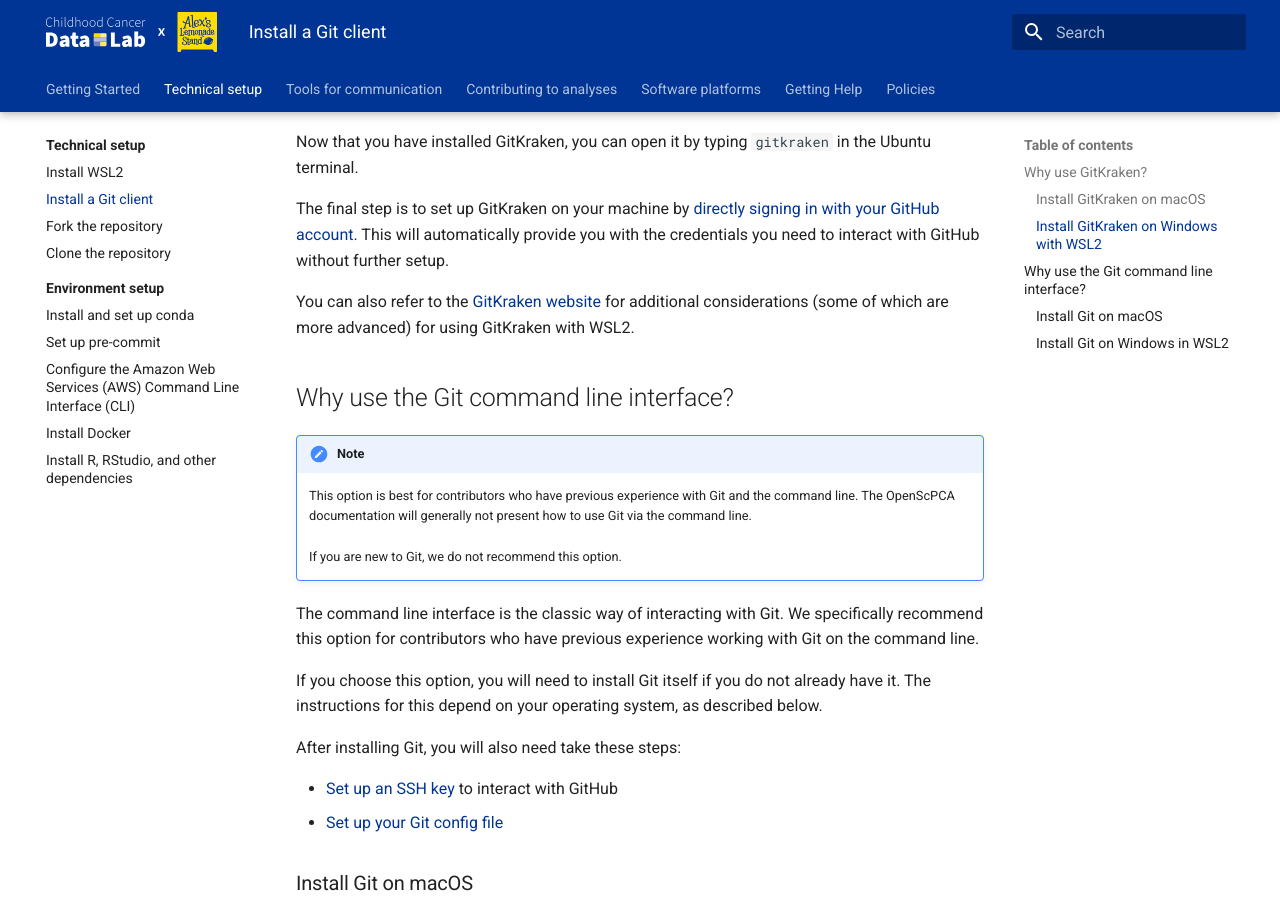
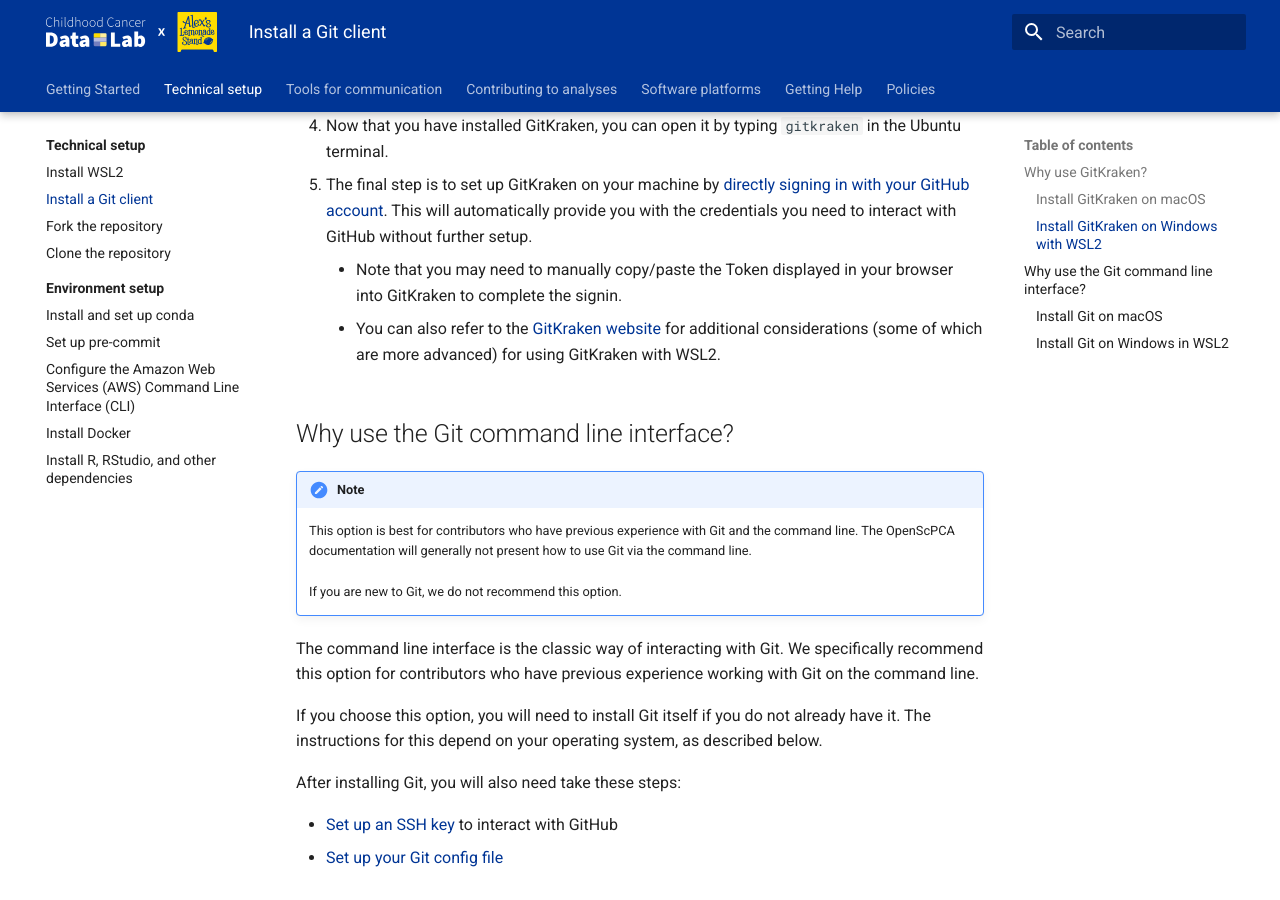
Before and after one commit to AlexsLemonade/OpenScPCA-analysis, an MkDocs documentation site: the page built from docs/technical-setup/install-a-git-client.md, in a window 1280 px wide and 900 px high, scrolled down 1611 px. Built offline with MkDocs 1.6.1 and Material for MkDocs 9.7.7, drawn with Linux system fonts in a browser that asks for light colours.

Commit message:
numbering and you'll probably need to copy/paste

````diff
--- a/docs/technical-setup/install-a-git-client.md
+++ b/docs/technical-setup/install-a-git-client.md
@@ -65,12 +65,12 @@
     rm gitkraken-amd64.deb
     ```
 
-Now that you have installed GitKraken, you can open it by typing `gitkraken` in the Ubuntu terminal.
+1. Now that you have installed GitKraken, you can open it by typing `gitkraken` in the Ubuntu terminal.
 
-The final step is to set up GitKraken on your machine by [directly signing in with your GitHub account](https://help.gitkraken.com/gitkraken-client/github-gitkraken-client/#sign-in-with-github).
+1. The final step is to set up GitKraken on your machine by [directly signing in with your GitHub account](https://help.gitkraken.com/gitkraken-client/github-gitkraken-client/#sign-in-with-github).
 This will automatically provide you with the credentials you need to interact with GitHub without further setup.
-
-You can also refer to the [GitKraken website](https://help.gitkraken.com/gitkraken-client/windows-subsystem-for-linux) for additional considerations (some of which are more advanced) for using GitKraken with WSL2.
+    - Note that you may need to manually copy/paste the Token displayed in your browser into GitKraken to complete the signin.
+    - You can also refer to the [GitKraken website](https://help.gitkraken.com/gitkraken-client/windows-subsystem-for-linux) for additional considerations (some of which are more advanced) for using GitKraken with WSL2.
 
 
 
````
